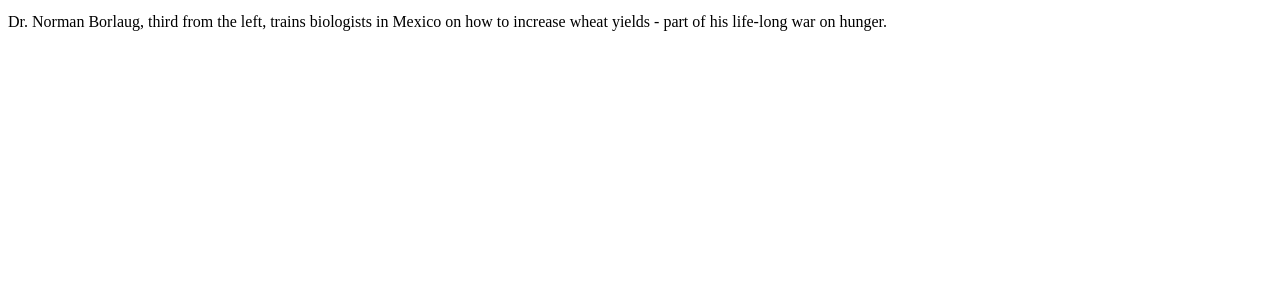
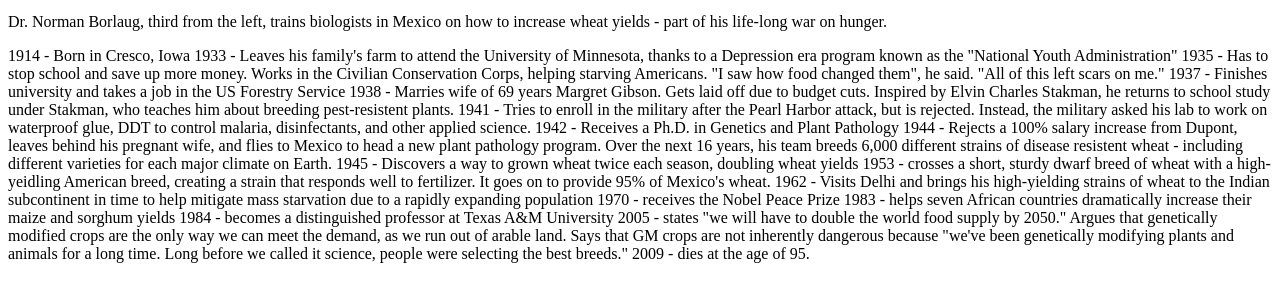
Before and after one commit to Ibnballo/microverse-simpleweb, a plain HTML site: page fcc-test-suite-template-master/index.html in a window 1280 px wide. Shown: the part 383-684 px from the top of the page. Drawn offline with Linux system fonts and the light colour scheme.

Commit message:
just made two changes

```diff
--- a/fcc-test-suite-template-master/index.html
+++ b/fcc-test-suite-template-master/index.html
@@ -13,7 +13,27 @@
     <div id="img-div">
       <img src="https://cdn.freecodecamp.org/testable-projects-fcc/images/tribute-page-main-image.jpg" alt="" id="image">
     <p id="img-caption">Dr. Norman Borlaug, third from the left, trains biologists in Mexico on how to increase wheat yields - part of his life-long war on hunger.</p>
-    </div>
+
+  </div>
+  <div id="tribute-info">1914 - Born in Cresco, Iowa
+    1933 - Leaves his family's farm to attend the University of Minnesota, thanks to a Depression era program known as the "National Youth Administration"
+    1935 - Has to stop school and save up more money. Works in the Civilian Conservation Corps, helping starving Americans. "I saw how food changed them", he said. "All of this left scars on me."
+    1937 - Finishes university and takes a job in the US Forestry Service
+    1938 - Marries wife of 69 years Margret Gibson. Gets laid off due to budget cuts. Inspired by Elvin Charles Stakman, he returns to school study under Stakman, who teaches him about breeding pest-resistent plants.
+    1941 - Tries to enroll in the military after the Pearl Harbor attack, but is rejected. Instead, the military asked his lab to work on waterproof glue, DDT to control malaria, disinfectants, and other applied science.
+    1942 - Receives a Ph.D. in Genetics and Plant Pathology
+    1944 - Rejects a 100% salary increase from Dupont, leaves behind his pregnant wife, and flies to Mexico to head a new plant pathology program. Over the next 16 years, his team breeds 6,000 different strains of disease resistent wheat - including different varieties for each major climate on Earth.
+    1945 - Discovers a way to grown wheat twice each season, doubling wheat yields
+    1953 - crosses a short, sturdy dwarf breed of wheat with a high-yeidling American breed, creating a strain that responds well to fertilizer. It goes on to provide 95% of Mexico's wheat.
+    1962 - Visits Delhi and brings his high-yielding strains of wheat to the Indian subcontinent in time to help mitigate mass starvation due to a rapidly expanding population
+    1970 - receives the Nobel Peace Prize
+    1983 - helps seven African countries dramatically increase their maize and sorghum yields
+    1984 - becomes a distinguished professor at Texas A&M University
+    2005 - states "we will have to double the world food supply by 2050." Argues that genetically modified crops are the only way we can meet the demand, as we run out of arable land. Says that GM crops are not inherently dangerous because "we've been genetically modifying plants and animals for a long time. Long before we called it science, people were selecting the best breeds."
+    2009 - dies at the age of 95.</div>
+  <a href="#" target="_blank" id="tribute-link"></a>
+
+
     <script src="https://cdn.freecodecamp.org/testable-projects-fcc/v1/bundle.js"></script>
 
     <!--
```
